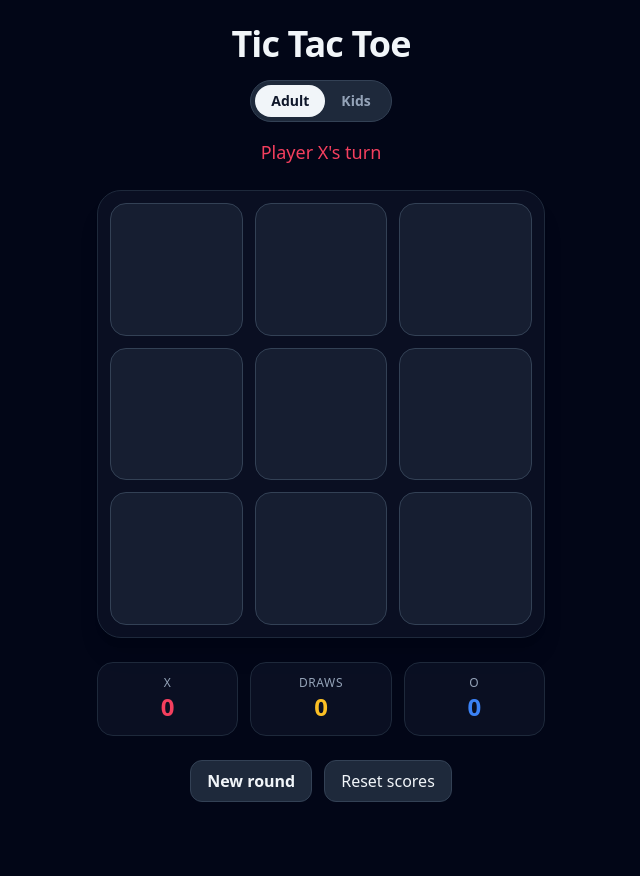
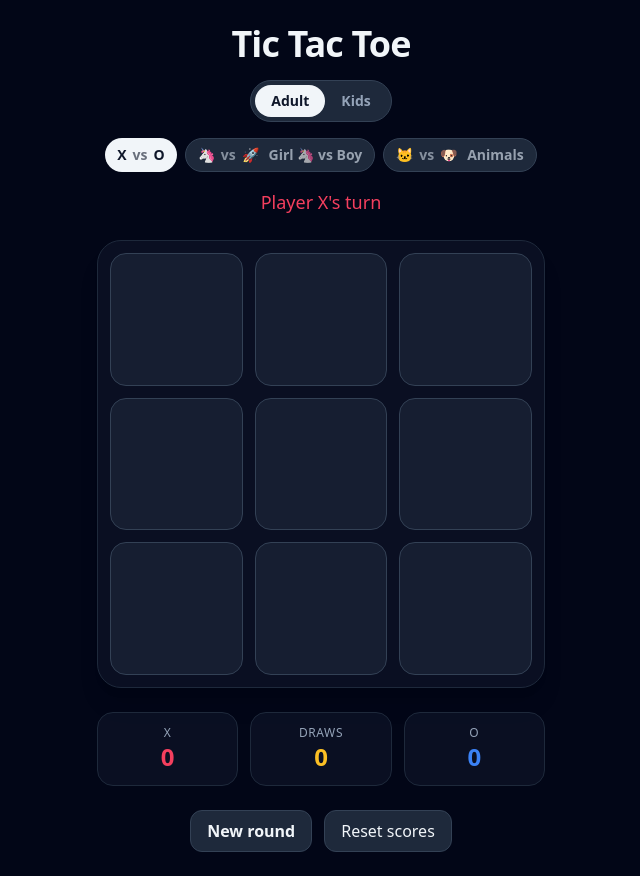
Before and after one commit to guneshpatil/tic-tac-toe, a Next.js app: page / in a window 1280 px wide. Shown: the whole page, without its empty margins (319-959 px from the left). Before the commit the page ends 826 px from the top, so only its background shows below. Built offline with nearby package versions, Linux system fonts and the light colour scheme.

Commit message:
Add 3 player-set options (Classic / Girl🦄vsBoy🚀 / Animals)

```diff
--- a/components/Game.tsx
+++ b/components/Game.tsx
@@ -1,14 +1,30 @@
 "use client";
 
 import { useCallback, useEffect, useMemo, useState } from "react";
-import type { Board, Player, Status } from "@/lib/types";
+import type { Board, Status } from "@/lib/types";
 import { calculateWinner, isDraw } from "@/lib/game";
 
 const STORAGE_KEY = "ttt:score:v1";
 const MODE_KEY = "ttt:mode:v1";
+const SET_KEY = "ttt:set:v1";
 
 type Scores = Record<"X" | "O" | "draw", number>;
 type Mode = "adult" | "kids";
+type Symbol = string;
+type PlayerSet = {
+  id: "classic" | "girl-boy" | "animals";
+  label: string;
+  X: Symbol;
+  O: Symbol;
+  xColor: string;
+  oColor: string;
+};
+
+const PLAYER_SETS: PlayerSet[] = [
+  { id: "classic",   label: "Classic",  X: "X", O: "O", xColor: "text-x",       oColor: "text-o"       },
+  { id: "girl-boy",  label: "Girl 🦄 vs Boy", X: "🦄", O: "🚀", xColor: "text-pink-500", oColor: "text-sky-500"   },
+  { id: "animals",   label: "Animals",  X: "🐱", O: "🐶", xColor: "text-amber-500", oColor: "text-emerald-500" },
+];
 
 const emptyScores: Scores = { X: 0, O: 0, draw: 0 };
 
@@ -17,7 +33,13 @@ export default function Game() {
   const [turn, setTurn] = useState<"X" | "O">("X");
   const [scores, setScores] = useState<Scores>(emptyScores);
   const [mode, setMode] = useState<Mode>("adult");
+  const [setId, setSetId] = useState<PlayerSet["id"]>("classic");
   const [hydrated, setHydrated] = useState(false);
+
+  const set = useMemo(
+    () => PLAYER_SETS.find((s) => s.id === setId) ?? PLAYER_SETS[0],
+    [setId]
+  );
 
   useEffect(() => {
     try {
@@ -25,6 +47,8 @@ export default function Game() {
       if (rawScores) setScores({ ...emptyScores, ...JSON.parse(rawScores) });
       const rawMode = localStorage.getItem(MODE_KEY) as Mode | null;
       if (rawMode === "adult" || rawMode === "kids") setMode(rawMode);
+      const rawSet = localStorage.getItem(SET_KEY) as PlayerSet["id"] | null;
+      if (rawSet && PLAYER_SETS.some((s) => s.id === rawSet)) setSetId(rawSet);
     } catch {}
     setHydrated(true);
   }, []);
@@ -42,6 +66,13 @@ export default function Game() {
       localStorage.setItem(MODE_KEY, mode);
     } catch {}
   }, [mode, hydrated]);
+
+  useEffect(() => {
+    if (!hydrated) return;
+    try {
+      localStorage.setItem(SET_KEY, setId);
+    } catch {}
+  }, [setId, hydrated]);
 
   const status: Status = useMemo(() => {
     const w = calculateWinner(board);
@@ -79,22 +110,23 @@ export default function Game() {
     }
   }, [status]);
 
+  const symbol = (p: "X" | "O") => (p === "X" ? set.X : set.O);
+
   const message =
     status.kind === "won"
       ? mode === "kids"
-        ? status.winner === "X"
-          ? "🎉 X wins! Great job!"
-          : "🎉 O wins! Great job!"
-        : `Player ${status.winner} wins!`
+        ? `🎉 ${symbol(status.winner)} wins! Great job!`
+        : `Player ${symbol(status.winner)} wins!`
       : status.kind === "draw"
       ? mode === "kids"
         ? "🤝 It's a tie! Try again!"
         : "It's a draw."
       : mode === "kids"
-      ? `👉 ${turn}'s turn!`
-      : `Player ${turn}'s turn`;
+      ? `👉 ${symbol(turn)}'s turn!`
+      : `Player ${symbol(turn)}'s turn`;
 
   const isKids = mode === "kids";
+  const turnColor = turn === "X" ? set.xColor : set.oColor;
 
   return (
     <div
@@ -132,6 +164,33 @@ export default function Game() {
           />
         </div>
 
+        <div className="mt-4 flex justify-center flex-wrap gap-2">
+          {PLAYER_SETS.map((s) => (
+            <button
+              key={s.id}
+              type="button"
+              onClick={() => setSetId(s.id)}
+              aria-pressed={setId === s.id}
+              className={`px-3 py-1.5 rounded-full text-sm font-semibold transition flex items-center gap-1.5 ${
+                setId === s.id
+                  ? isKids
+                    ? "bg-white text-sky-700 shadow"
+                    : "bg-slate-100 text-slate-900"
+                  : isKids
+                  ? "bg-white/20 text-white hover:bg-white/30"
+                  : "bg-slate-800 text-slate-300 border border-slate-700 hover:bg-slate-700"
+              }`}
+            >
+              <span aria-hidden>{s.X}</span>
+              <span className="opacity-60">vs</span>
+              <span aria-hidden>{s.O}</span>
+              {setId !== s.id && (
+                <span className="hidden sm:inline ml-1 opacity-70">{s.label}</span>
+              )}
+            </button>
+          ))}
+        </div>
+
         <p
           className={`mt-4 ${
             isKids ? "text-2xl font-bold text-white drop-shadow" : "text-lg"
@@ -141,9 +200,7 @@ export default function Game() {
               ? "text-emerald-400"
               : status.kind === "draw"
               ? "text-amber-400"
-              : turn === "X"
-              ? "text-x"
-              : "text-o")
+              : turnColor)
           }`}
           aria-live="polite"
         >
@@ -173,14 +230,14 @@ export default function Game() {
               }
               className={`cell ${isWin ? "win" : ""} ${
                 isKids ? "kids-cell" : ""
-              } ${cell === "X" ? "text-x" : cell === "O" ? "text-o" : ""}`}
+              } ${cell === "X" ? set.xColor : cell === "O" ? set.oColor : ""}`}
             >
               <span
                 className={`leading-none select-none font-black ${
-                  isKids ? "text-7xl sm:text-8xl" : "text-5xl sm:text-6xl"
+                  isKids ? "text-6xl sm:text-7xl" : "text-5xl sm:text-6xl"
                 }`}
               >
-                {cell}
+                {cell ? symbol(cell) : ""}
               </span>
             </button>
           );
@@ -189,9 +246,9 @@ export default function Game() {
 
       {!isKids && (
         <div className="mt-6 grid grid-cols-3 gap-3 text-center">
-          <Score label="X" value={scores.X} color="text-x" />
+          <Score label={set.X} value={scores.X} color={set.xColor} />
           <Score label="Draws" value={scores.draw} color="text-amber-400" />
-          <Score label="O" value={scores.O} color="text-o" />
+          <Score label={set.O} value={scores.O} color={set.oColor} />
         </div>
       )}
 
```
Also changed, not shown: 1 other file (tests, documents, lock files or other folders).
